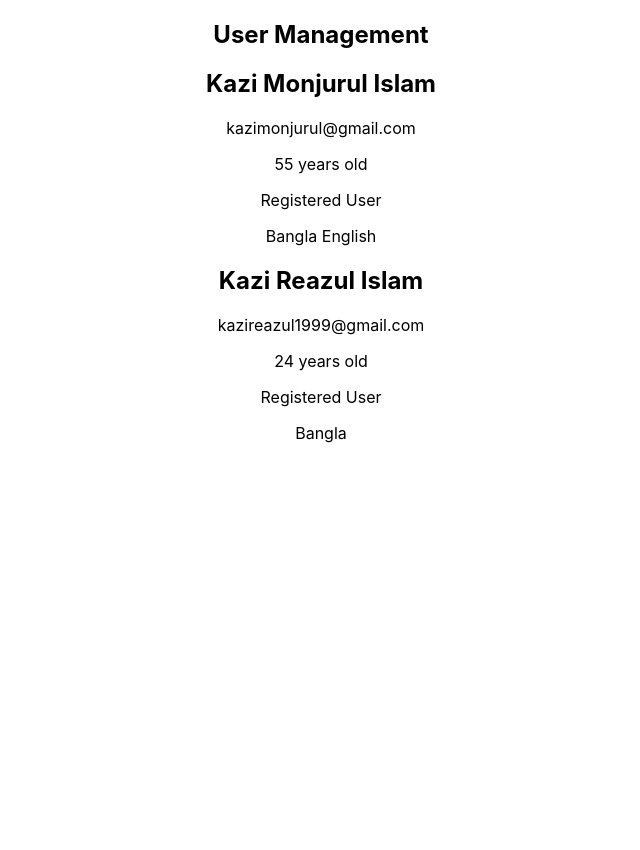
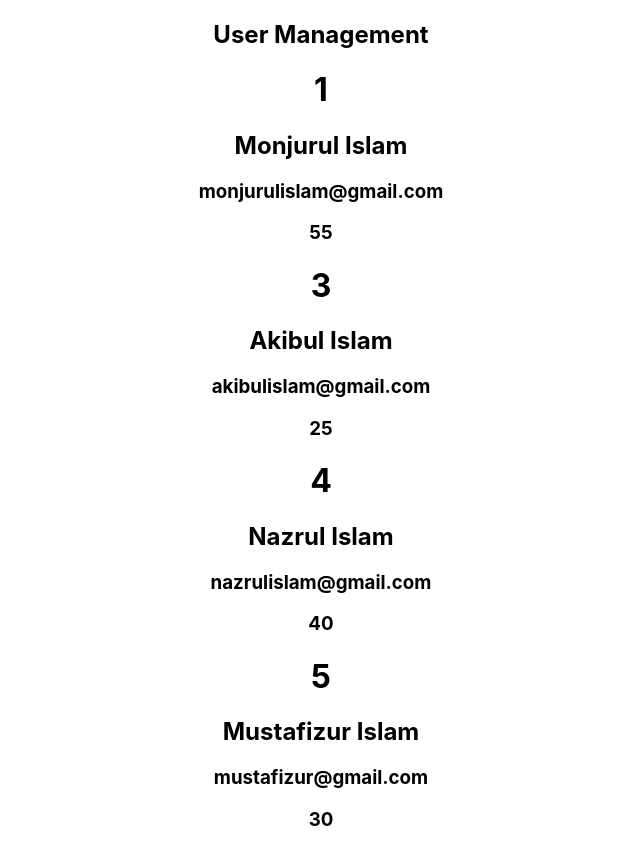
Before and after one commit to KaziReazulislam1999/react-typescript, a React (Create React App) app: page / in a window 1280 px wide. Shown: the whole page, without its empty margins (319-959 px from the left). Before the commit the page ends 800 px from the top, so only its background shows below. Built offline with nearby package versions, Linux system fonts and the light colour scheme.

Commit message:
user defined types array of object types

```diff
--- a/src/App.tsx
+++ b/src/App.tsx
@@ -1,28 +1,40 @@
 import React from "react";
 import "./App.css";
 import User from "./components/User";
+import UserDemo from "./components/UserDemo";
 
+const users = [
+  {
+    id: 1,
+    name: "Monjurul Islam",
+    email: "monjurulislam@gmail.com",
+    age: 55,
+  },
+
+  {
+    id: 3,
+    name: "Akibul Islam",
+    email: "akibulislam@gmail.com",
+    age: 25,
+  },
+  {
+    id: 4,
+    name: "Nazrul Islam",
+    email: "nazrulislam@gmail.com",
+    age: 40,
+  },
+  {
+    id: 5,
+    name: "Mustafizur Islam",
+    email: "mustafizur@gmail.com",
+    age: 30,
+  },
+];
 function App() {
-  const user1 = {
-    name: "Kazi Monjurul Islam",
-    age: 55,
-    email: "kazimonjurul@gmail.com",
-    isRegistered: true,
-    lang: ["Bangla", "English"],
-  };
-
-  const user2 = {
-    name: "Kazi Reazul Islam",
-    age: 24,
-    email: "kazireazul1999@gmail.com",
-    isRegistered: true,
-    lang: ["Bangla"],
-  };
   return (
     <div className="App">
       <h2>User Management</h2>
-      <User user={user1} />
-      <User user={user2} />
+      <UserDemo users={users} />
     </div>
   );
 }
--- /dev/null
+++ b/src/components/UserDemo.tsx
@@ -0,0 +1,30 @@
+import React from "react";
+
+type UserDemoProps = {
+  users: {
+    id: number;
+    name: string;
+    email: string;
+    age: number;
+  }[];
+};
+
+const UserDemo = ({ users }: UserDemoProps) => {
+  console.log(users);
+  return (
+    <div>
+      {users.map((user, index) => {
+        return (
+          <div key={user.id}>
+            <h1>{user.id}</h1>
+            <h2>{user.name}</h2>
+            <h3>{user.email}</h3>
+            <h3>{user.age}</h3>
+          </div>
+        );
+      })}
+    </div>
+  );
+};
+
+export default UserDemo;
```
